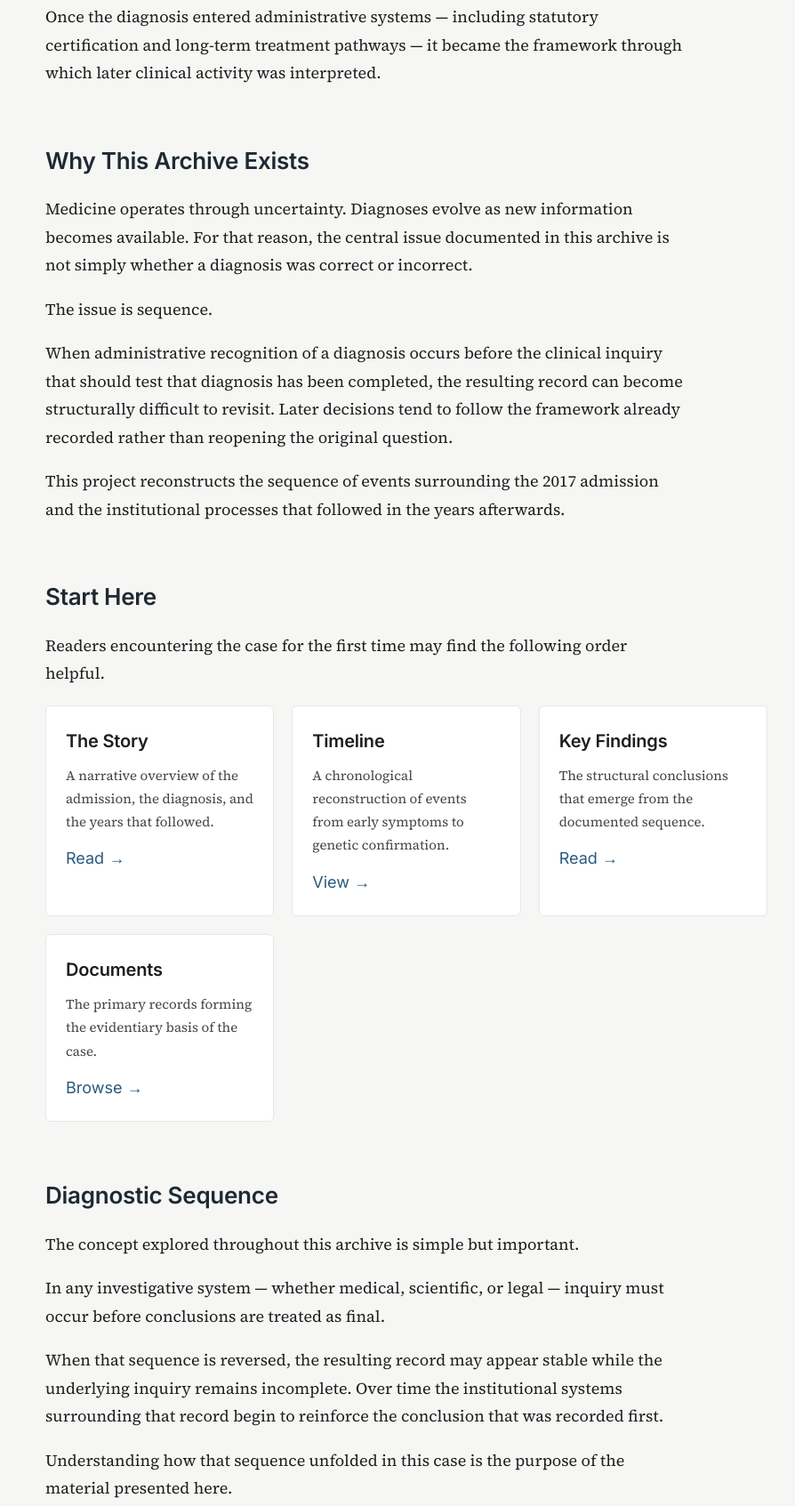
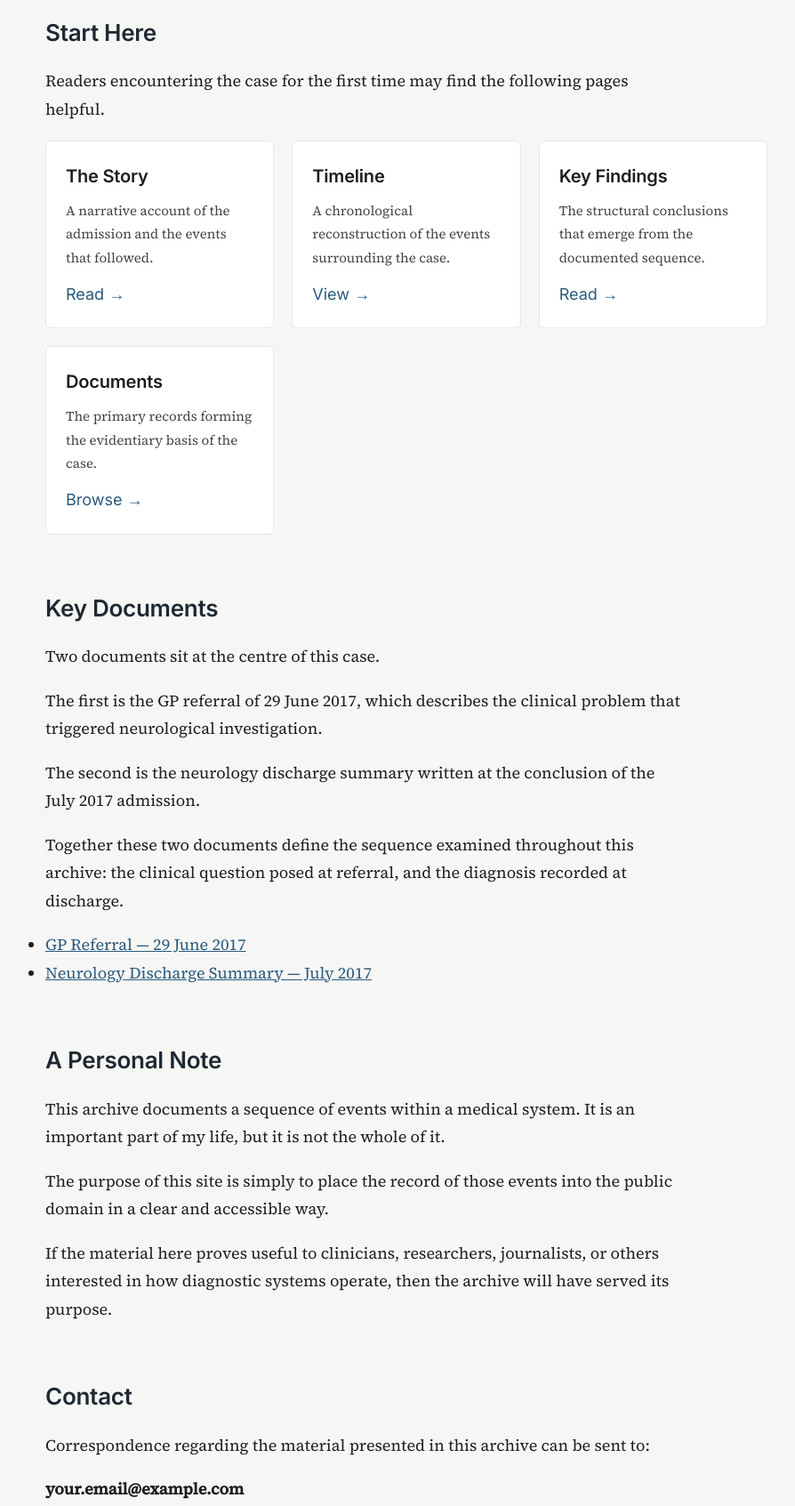
Before and after one commit to Liam-Moloney/diagnostic-sequence, a plain HTML site: page index.html in a window 1280 px wide. Shown: the part 835-2528 px from the top of the page at 89% size, without its empty margins (183-1077 px from the left). Drawn offline with Linux system fonts and the light colour scheme.

Commit message:
Refine text for clarity in index.html
Updated text for clarity and precision in various sections.

```diff
--- a/index.html
+++ b/index.html
@@ -1,5 +1,6 @@
 <!DOCTYPE html>
 <html lang="en">
+
 <head>
 
 <meta charset="UTF-8">
@@ -13,7 +14,9 @@
 
 </head>
 
+
 <body>
+
 
 <header class="site-header">
 
@@ -24,6 +27,7 @@ A documented case study examining how diagnostic conclusions can become administ
 </p>
 
 </header>
+
 
 
 <nav class="navigation">
@@ -41,6 +45,7 @@ A documented case study examining how diagnostic conclusions can become administ
 </nav>
 
 
+
 <main>
 
 
@@ -49,49 +54,23 @@ A documented case study examining how diagnostic conclusions can become administ
 <h2>The Case</h2>
 
 <p>
-In July 2017 a neurological admission in Ireland resulted in a diagnosis of Parkinson’s disease being formally recorded in a patient's medical record. The admission involved examinations, clinical discussions, imaging, and observation. It concluded with discharge under a Parkinson’s treatment pathway.
+In July 2017 a neurological admission resulted in a diagnosis of Parkinson’s disease being formally recorded in the patient's medical record. The admission involved neurological examination, imaging, and inpatient observation.
 </p>
 
 <p>
-However, the sequence of events surrounding that admission raises a deeper question about how diagnostic decisions become fixed within institutional systems.
+However, the sequence of events surrounding that admission raises a deeper question about how diagnostic conclusions become fixed within institutional systems.
 </p>
 
 <p>
-The severe foot-centred symptoms that had originally triggered the referral remained unresolved at the moment the admission closed. Shortly before discharge, a direct objection was raised on the ward questioning how the admission could conclude while the initiating problem remained unexplained.
+The GP referral that initiated the admission described a concrete clinical problem: difficulty initiating movement and abnormal gait. The discharge summary that closed the admission recorded a diagnostic conclusion.
 </p>
 
 <p>
-That objection does not appear in the discharge documentation that followed.
-</p>
-
-<p>
-Once the diagnosis entered administrative systems — including statutory certification and long-term treatment pathways — it became the framework through which later clinical activity was interpreted.
+This archive exists to examine the sequence between those two moments.
 </p>
 
 </section>
 
-
-<section>
-
-<h2>Why This Archive Exists</h2>
-
-<p>
-Medicine operates through uncertainty. Diagnoses evolve as new information becomes available. For that reason, the central issue documented in this archive is not simply whether a diagnosis was correct or incorrect.
-</p>
-
-<p>
-The issue is sequence.
-</p>
-
-<p>
-When administrative recognition of a diagnosis occurs before the clinical inquiry that should test that diagnosis has been completed, the resulting record can become structurally difficult to revisit. Later decisions tend to follow the framework already recorded rather than reopening the original question.
-</p>
-
-<p>
-This project reconstructs the sequence of events surrounding the 2017 admission and the institutional processes that followed in the years afterwards.
-</p>
-
-</section>
 
 
 <section class="start-here">
@@ -99,20 +78,20 @@ This project reconstructs the sequence of events surrounding the 2017 admission
 <h2>Start Here</h2>
 
 <p>
-Readers encountering the case for the first time may find the following order helpful.
+Readers encountering the case for the first time may find the following pages helpful.
 </p>
 
 <div class="start-grid">
 
 <div class="start-card">
 <h3>The Story</h3>
-<p>A narrative overview of the admission, the diagnosis, and the years that followed.</p>
+<p>A narrative account of the admission and the events that followed.</p>
 <a href="story.html">Read →</a>
 </div>
 
 <div class="start-card">
 <h3>Timeline</h3>
-<p>A chronological reconstruction of events from early symptoms to genetic confirmation.</p>
+<p>A chronological reconstruction of the events surrounding the case.</p>
 <a href="timeline.html">View →</a>
 </div>
 
@@ -133,87 +112,65 @@ Readers encountering the case for the first time may find the following order he
 </section>
 
 
-<section>
 
-<h2>Diagnostic Sequence</h2>
-
-<p>
-The concept explored throughout this archive is simple but important.
-</p>
-
-<p>
-In any investigative system — whether medical, scientific, or legal — inquiry must occur before conclusions are treated as final.
-</p>
-
-<p>
-When that sequence is reversed, the resulting record may appear stable while the underlying inquiry remains incomplete. Over time the institutional systems surrounding that record begin to reinforce the conclusion that was recorded first.
-</p>
-
-<p>
-Understanding how that sequence unfolded in this case is the purpose of the material presented here.
-</p>
-
-</section>
 <section>
 
 <h2>Key Documents</h2>
 
 <p>
-Two documents sit at the centre of the events described in this archive.
+Two documents sit at the centre of this case.
 </p>
 
 <p>
-The first is the GP referral that initiated the neurological investigation.
-The second is the hospital discharge summary that concluded the admission.
+The first is the GP referral of 29 June 2017, which describes the clinical problem that triggered neurological investigation.
 </p>
 
 <p>
-Together they frame the sequence of events examined throughout this project.
+The second is the neurology discharge summary written at the conclusion of the July 2017 admission.
 </p>
 
-<h3>GP Referral — 29 June 2017</h3>
-
 <p>
-Urgent referral from general practice to neurology describing abnormal gait and severe bilateral foot symptoms.
+Together these two documents define the sequence examined throughout this archive: the clinical question posed at referral, and the diagnosis recorded at discharge.
 </p>
 
-<div class="document-viewer">
-<iframe src="documents/gp-referral.pdf"></iframe>
-</div>
+<ul>
 
-<h3>Neurology Discharge Summary — 11 July 2017</h3>
+<li>
+<a href="docs/gp-referral.md">
+GP Referral — 29 June 2017
+</a>
+</li>
 
-<p>
-Hospital discharge document recording the diagnosis of idiopathic Parkinson’s disease and the clinical pathway following admission.
-</p>
+<li>
+<a href="docs/discharge-summary.md">
+Neurology Discharge Summary — July 2017
+</a>
+</li>
 
-<div class="document-viewer">
-<iframe src="documents/discharge-summary.pdf"></iframe>
-</div>
+</ul>
 
 </section>
+
+
 
 <section>
 
 <h2>A Personal Note</h2>
 
 <p>
-This archive documents a specific set of events in a medical system. It is an important part of my life, but it is not the whole of it.
+This archive documents a sequence of events within a medical system. It is an important part of my life, but it is not the whole of it.
 </p>
 
 <p>
-Like anyone else, I continue to write, work, and pursue other interests. The purpose of this project is simply to place the sequence of events surrounding the 2017 admission into the public record as clearly as possible.
+The purpose of this site is simply to place the record of those events into the public domain in a clear and accessible way.
 </p>
 
 <p>
-If the material presented here is useful to clinicians, researchers, journalists, or others interested in how diagnostic processes unfold inside modern institutions, then the archive will have served its purpose.
-</p>
-
-<p>
-I am also open to hearing from people who may have insight into the case, who have experienced similar situations, or who simply wish to offer advice or perspective.
+If the material here proves useful to clinicians, researchers, journalists, or others interested in how diagnostic systems operate, then the archive will have served its purpose.
 </p>
 
 </section>
+
 
 
 <section>
@@ -228,14 +185,12 @@ Correspondence regarding the material presented in this archive can be sent to:
 <strong>your.email@example.com</strong>
 </p>
 
-<p>
-Please note that while I read all correspondence, responses may take time depending on volume.
-</p>
-
 </section>
 
 
+
 </main>
+
 
 
 <footer>
@@ -246,5 +201,8 @@ Diagnostic Sequence Project
 
 </footer>
 
+
+
 </body>
+
 </html>
```
